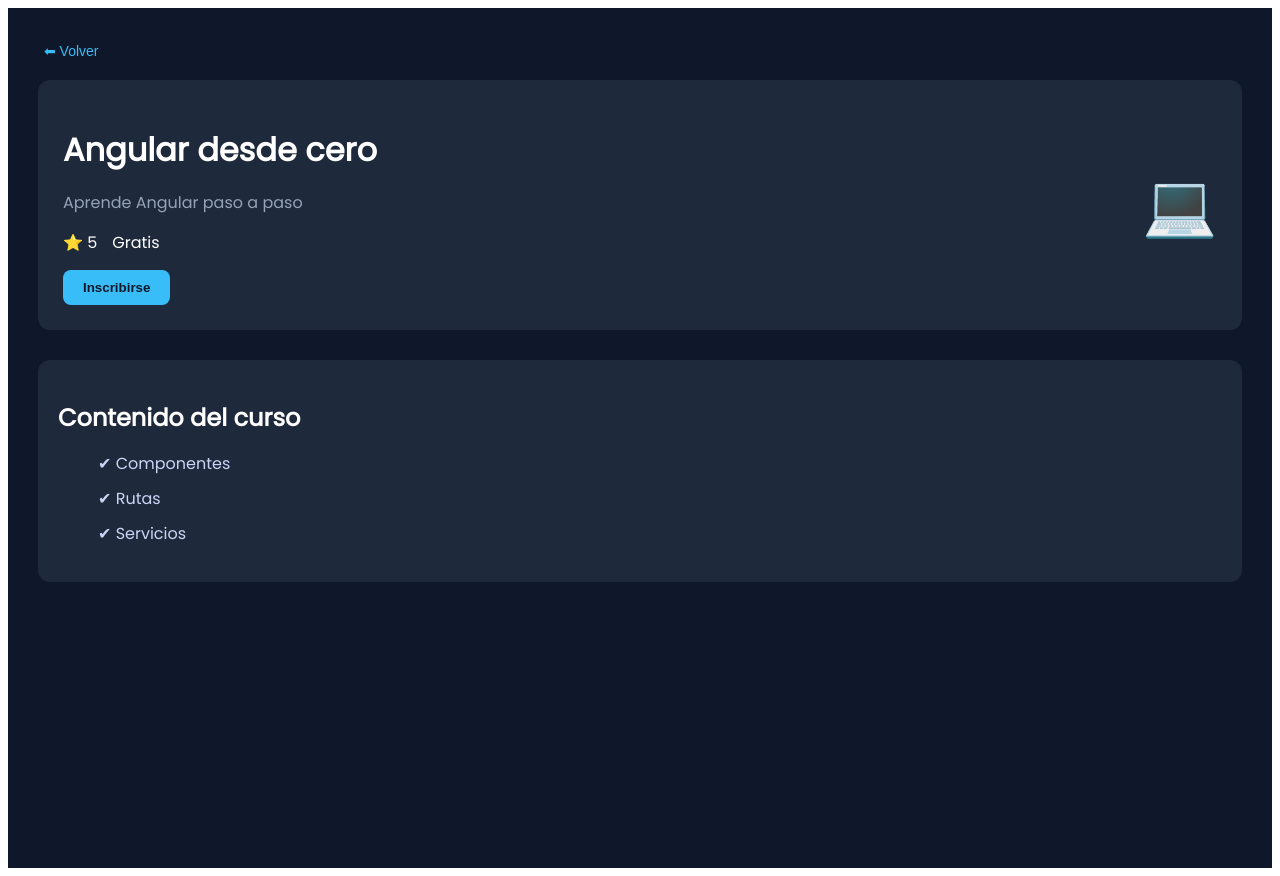
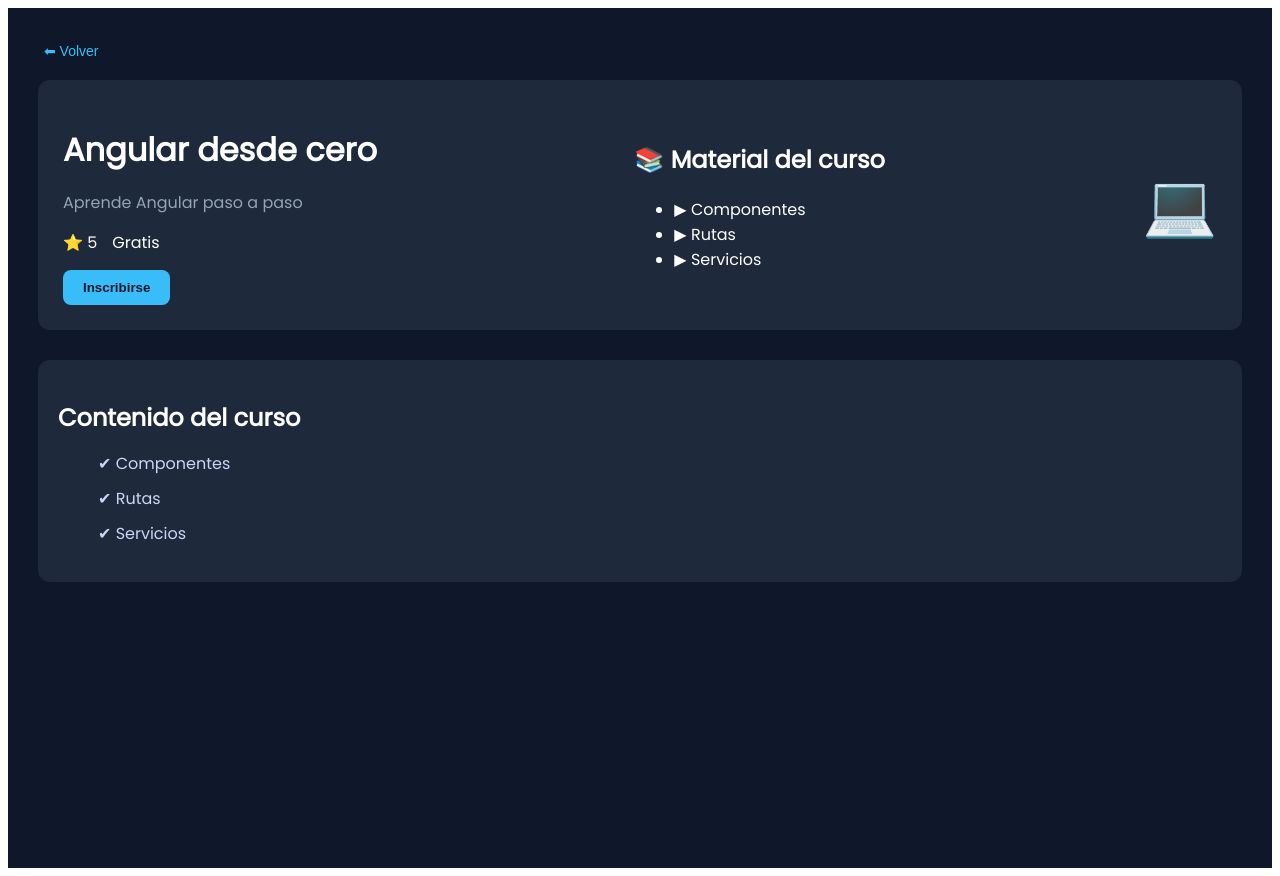
Before and after one commit to Kily10/proyecto-web, an Angular app in the folder frontend/: page /curso/1 in a window 1280 px wide. Built offline with nearby package versions, Linux system fonts and the light colour scheme; sample sign-in values are in the browser's storage.

Commit message:
pag de planes sub

```diff
--- a/frontend/src/app/pages/curso/curso.html
+++ b/frontend/src/app/pages/curso/curso.html
@@ -21,6 +21,16 @@
       </button>
     </div>
 
+    <div class="material">
+       <h2>📚 Material del curso</h2>
+       <ul>
+         <li *ngFor="let tema of curso.temas">
+          ▶ {{ tema }}
+         </li>
+       </ul>
+    </div>
+
+
     <div class="emoji">
       {{ curso?.emoji }}
     </div>
```
